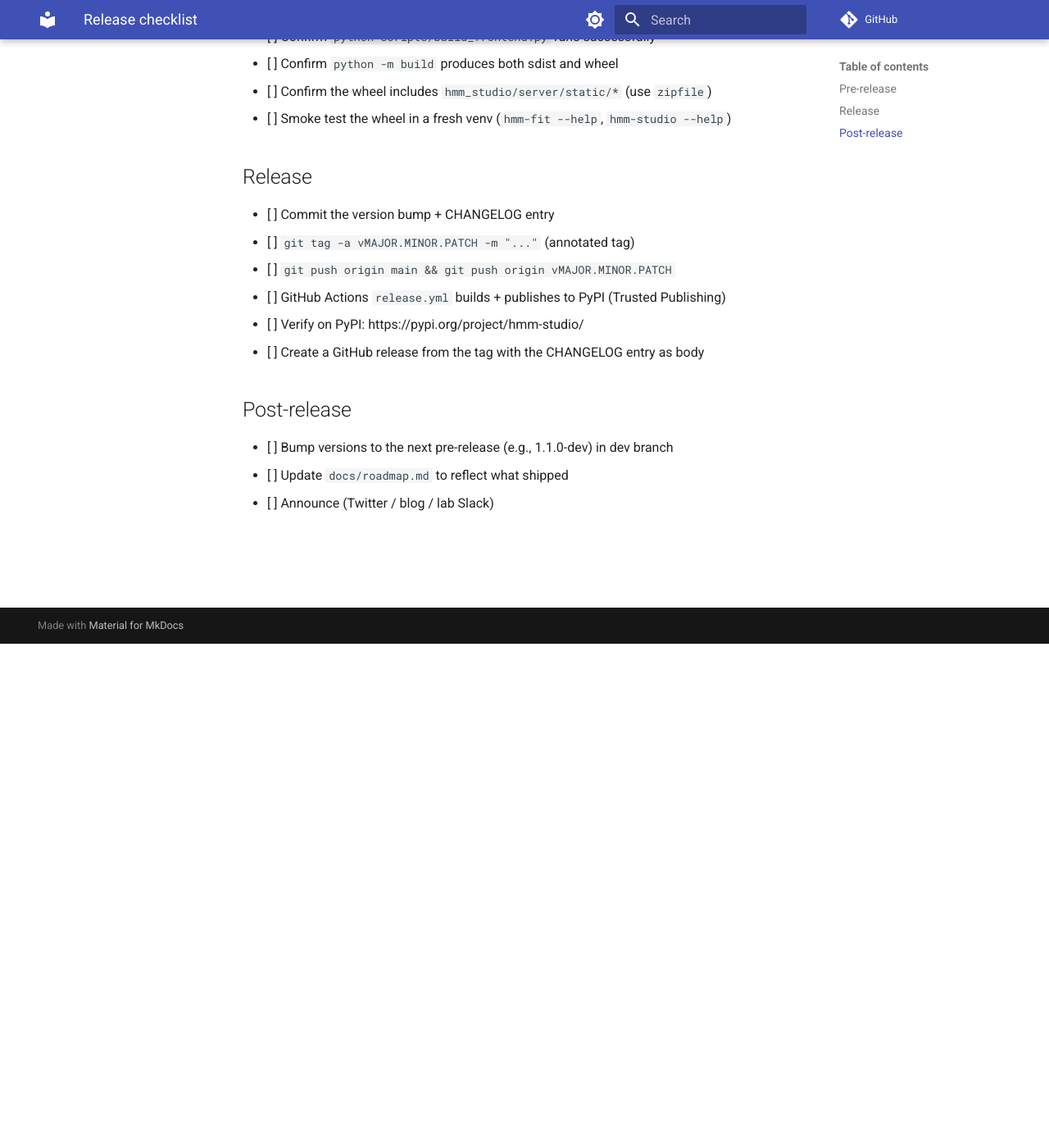
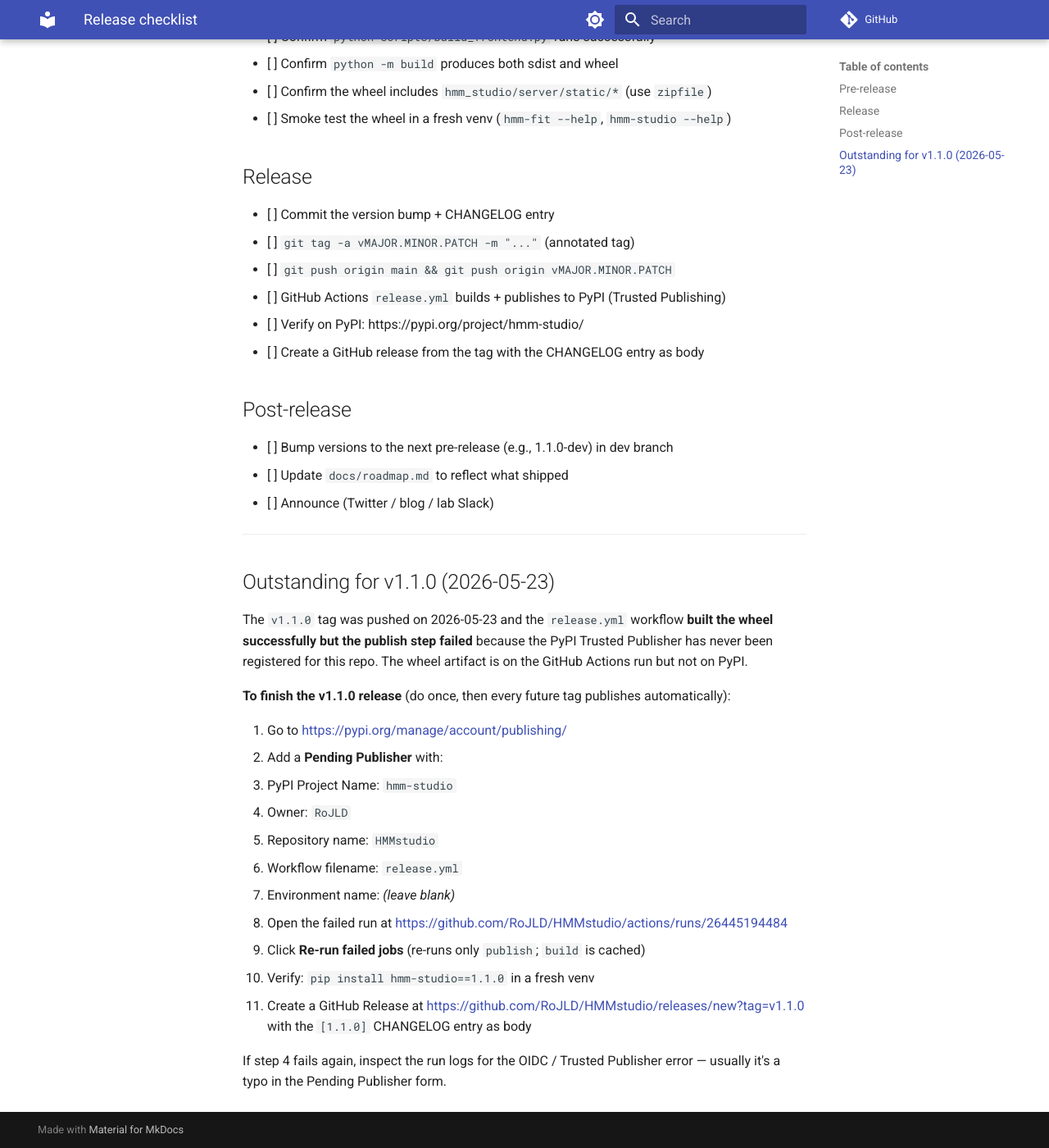
Before and after one commit to RoJLD/HMMstudio, an MkDocs documentation site: the page built from docs/release-checklist.md, in a window 1280 px wide and 1400 px high, scrolled down 615 px. Shown: the whole window at 82% size. Built offline with MkDocs 1.6.1 and Material for MkDocs 9.7.7, drawn with Linux system fonts in a browser that asks for light colours; comment, search, counter and statistics services are not loaded.

Commit message:
docs: release-checklist — record the v1.1.0 outstanding PyPI publish step
Documents the one-time PyPI Trusted Publisher registration needed
before the release.yml publish job can succeed. After the user does
the registration once, every subsequent vX.Y.Z tag push will publish
automatically.

Adds a per-release Outstanding section so future status lookups have
a single canonical location.

```diff
--- a/docs/release-checklist.md
+++ b/docs/release-checklist.md
@@ -33,3 +33,33 @@ When publishing a new version of hmm-studio:
 - [ ] Bump versions to the next pre-release (e.g., 1.1.0-dev) in dev branch
 - [ ] Update `docs/roadmap.md` to reflect what shipped
 - [ ] Announce (Twitter / blog / lab Slack)
+
+---
+
+## Outstanding for v1.1.0 (2026-05-23)
+
+The `v1.1.0` tag was pushed on 2026-05-23 and the `release.yml` workflow
+**built the wheel successfully but the publish step failed** because the
+PyPI Trusted Publisher has never been registered for this repo. The wheel
+artifact is on the GitHub Actions run but not on PyPI.
+
+**To finish the v1.1.0 release** (do once, then every future tag publishes
+automatically):
+
+1. Go to <https://pypi.org/manage/account/publishing/>
+2. Add a **Pending Publisher** with:
+   - PyPI Project Name: `hmm-studio`
+   - Owner: `RoJLD`
+   - Repository name: `HMMstudio`
+   - Workflow filename: `release.yml`
+   - Environment name: *(leave blank)*
+3. Open the failed run at
+   <https://github.com/RoJLD/HMMstudio/actions/runs/26445194484>
+4. Click **Re-run failed jobs** (re-runs only `publish`; `build` is cached)
+5. Verify: `pip install hmm-studio==1.1.0` in a fresh venv
+6. Create a GitHub Release at
+   <https://github.com/RoJLD/HMMstudio/releases/new?tag=v1.1.0>
+   with the `[1.1.0]` CHANGELOG entry as body
+
+If step 4 fails again, inspect the run logs for the OIDC / Trusted
+Publisher error — usually it's a typo in the Pending Publisher form.
```
